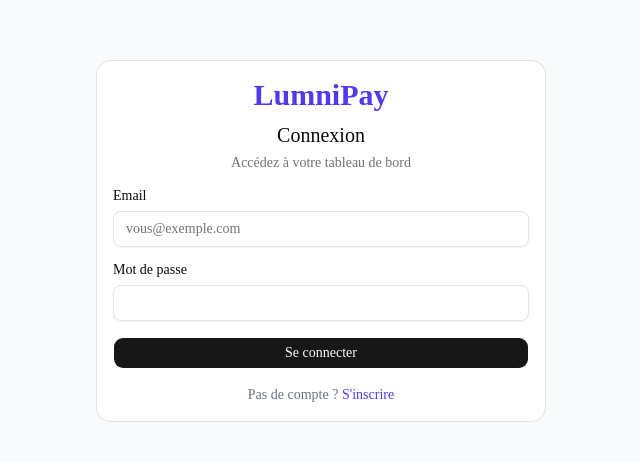
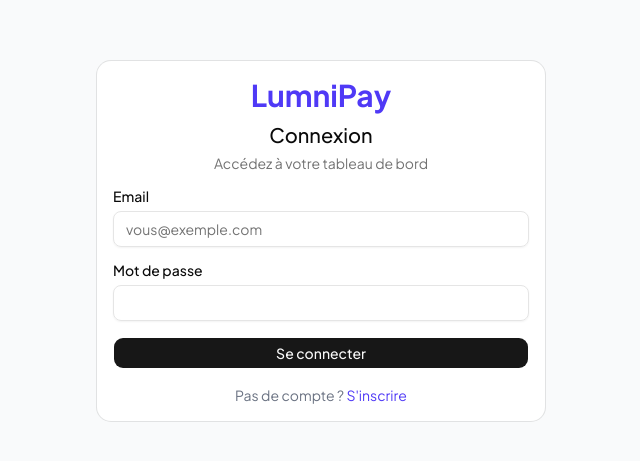
Before and after one commit to sportfitnesscoaching/lumnipay, a Next.js app: page /login in a window 1280 px wide. Shown: the part 159-620 px from the top of the page, without its empty margins (319-959 px from the left). Built offline with nearby package versions, Linux system fonts and the light colour scheme.

Commit message:
style: modern font and refined UI theme

```diff
--- a/src/app/layout.tsx
+++ b/src/app/layout.tsx
@@ -1,20 +1,22 @@
 import type { Metadata } from "next";
-import { Geist, Geist_Mono } from "next/font/google";
+import { Plus_Jakarta_Sans, JetBrains_Mono } from "next/font/google";
 import "./globals.css";
 
-const geistSans = Geist({
-  variable: "--font-geist-sans",
+const jakartaSans = Plus_Jakarta_Sans({
+  variable: "--font-sans",
   subsets: ["latin"],
+  weight: ["400", "500", "600", "700", "800"],
 });
 
-const geistMono = Geist_Mono({
-  variable: "--font-geist-mono",
+const jetbrainsMono = JetBrains_Mono({
+  variable: "--font-mono",
   subsets: ["latin"],
+  weight: ["400", "500"],
 });
 
 export const metadata: Metadata = {
-  title: "Create Next App",
-  description: "Generated by create next app",
+  title: "LumniPay — Plateforme de paiement",
+  description: "Gérez vos paiements, stores et funnels avec LumniPay.",
 };
 
 export default function RootLayout({
@@ -24,8 +26,8 @@
 }>) {
   return (
     <html
-      lang="en"
-      className={`${geistSans.variable} ${geistMono.variable} h-full antialiased`}
+      lang="fr"
+      className={`${jakartaSans.variable} ${jetbrainsMono.variable} h-full antialiased`}
     >
       <body className="min-h-full flex flex-col">{children}</body>
     </html>
```
